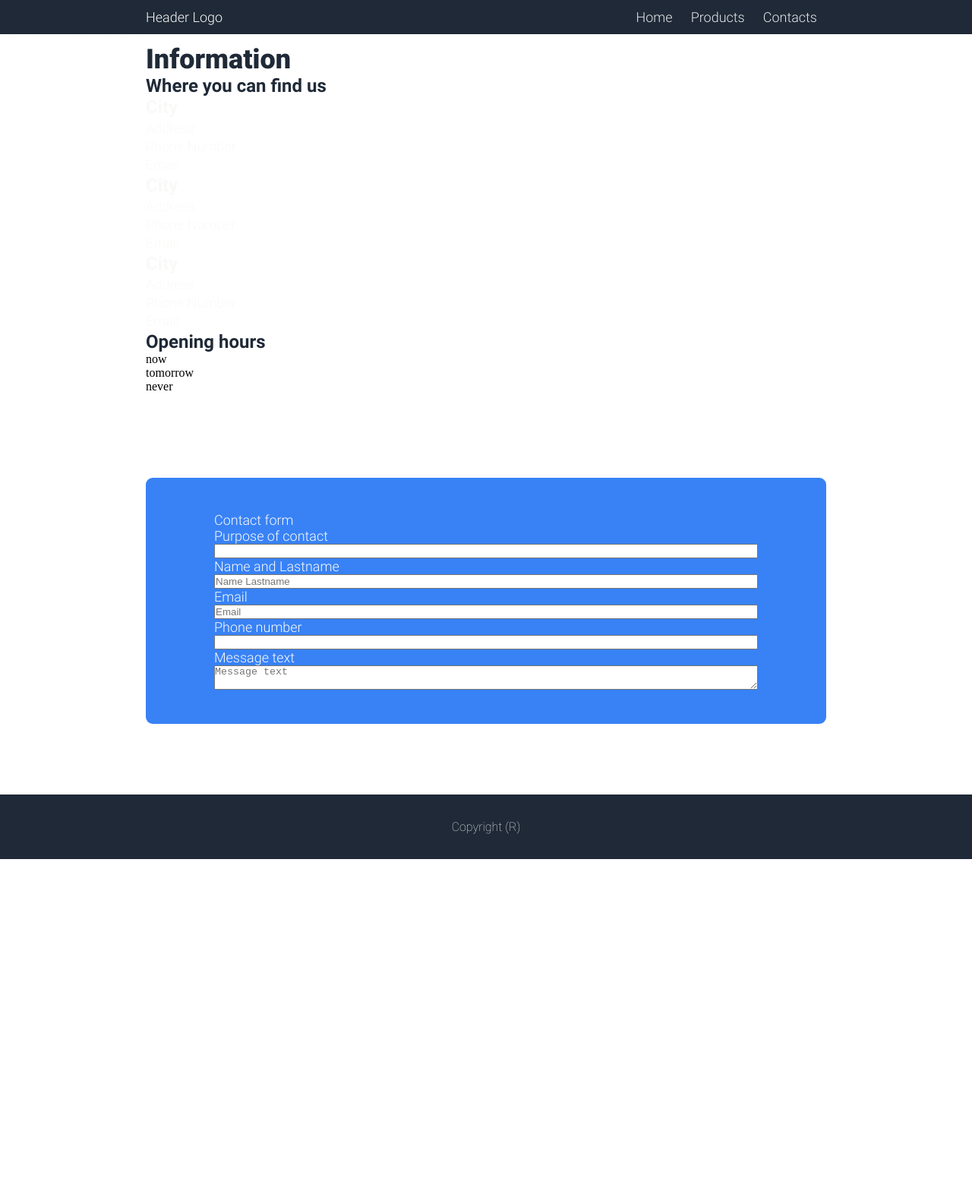
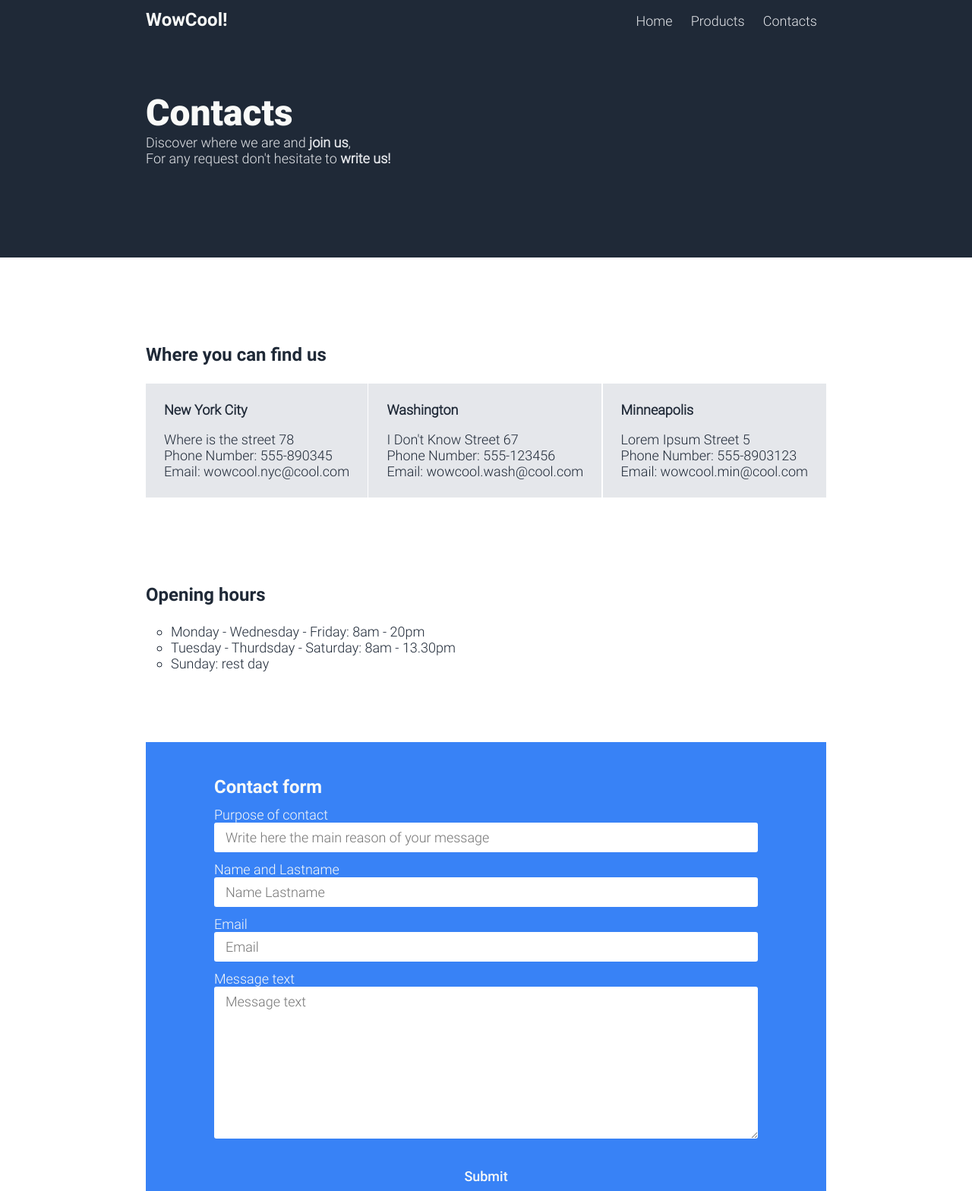
Before and after one commit to NicoCastelnuovo/brainnest-CSS-assignment, a plain HTML site: page pages/contacts.html in a window 1280 px wide. Shown: the top 1568 px of the page at 76% size. Before the commit the page ends 1131 px from the top, so only its background shows below. Drawn offline with Linux system fonts and the light colour scheme.

Commit message:
Refactoring CSS resuable classes

```diff
--- a/pages/contacts.html
+++ b/pages/contacts.html
@@ -8,82 +8,80 @@
   <link rel="stylesheet" href="../style.css">
 </head>
 <body>
-  <nav class="navbar flex padding">
+  <nav class="navbar grey-text">
     <header>
-      <a class="logo extra-bold med" href="../index.html">Header Logo</a>
+      <h3>WowCool!</h3>
     </header>
-    <ul class="flex">
-      <li><a class="navbar-link light" href="../index.html">Home</a></li>
-      <li><a class="navbar-link light" href="/pages/products.html">Products</a></li>
-      <li><a class="navbar-link light" href="/pages/contacts.html">Contacts</a></li>
+    <ul>
+      <li><a class="navbar-link" href="../index.html">Home</a></li>
+      <li><a class="navbar-link" href="./products.html">Products</a></li>
+      <li><a class="navbar-link" href="./contacts.html">Contacts</a></li>
     </ul>
   </nav>
 
   <main>
     <div id="wrapper">
-      <header>
-        <h1 class="contacts-title">Contacts</h1>
-      </header>
-      <section>
-        <h2>Information</h2>
+      <section class="dark-section normal-text grey-text">
         <div>
-          <h3 class="contacts-subtitle">Where you can find us</h3>
-          <ul>
-            <li>
-              <h3>City</h3>
-              <p>Address</p>
-              <p>Phone Number</p>
-              <p>Email:</p>
-            </li>
-            <li>
-              <h3>City</h3>
-              <p>Address</p>
-              <p>Phone Number</p>
-              <p>Email:</p>
-            </li>
-            <li>
-              <h3>City</h3>
-              <p>Address</p>
-              <p>Phone Number</p>
-              <p>Email:</p>
-            </li>
-          </ul>
+          <header>
+            <h1>Contacts</h1>
+          </header>
+          <p>Discover where we are  and <strong>join us</strong>,<br>
+            For any request don't hesitate to <strong>write us!</strong></p>
         </div>
-        <div>
-          <h3 class="contacts-subtitle">Opening hours</h3>
-          <ul>
-            <li>now</li>
-            <li>tomorrow</li>
-            <li>never</li>
-          </ul>
-        </div>
-        <figure>
-          <img >
-          <figcaption>
-
-          </figcaption>
-        </figure>
       </section>
 
-      <form class="form-section">
-        <div class="form-card contacts-page border-radius">
-          <legend>Contact form</legend>
-          <label>Purpose of contact</label>
-          <input>
-          <label>Name and Lastname</label>
-          <input type="text" placeholder="Name Lastname" required>
-          <label>Email</label>
-          <input type="email" placeholder="Email" required>
-          <label>Phone number</label>
-          <input>
-          <label>Message text</label>
-          <textarea placeholder="Message text" required></textarea>
+      <section class="white-section normal-text dark-blue-text contacts locations">
+        <h3>Where you can find us</h3>
+        <ul>
+          <li class="locations-card">
+            <h4>New York City</h4>
+            <p>Where is the street 78</p>
+            <p>Phone Number: 555-890345</p>
+            <p>Email: wowcool.nyc@cool.com</p>
+          </li>
+          <li class="locations-card">
+            <h4>Washington</h4>
+            <p>I Don't Know Street 67</p>
+            <p>Phone Number: 555-123456</p>
+            <p>Email: wowcool.wash@cool.com</p>
+          </li>
+          <li class="locations-card">
+            <h4>Minneapolis</h4>
+            <p>Lorem Ipsum Street 5</p>
+            <p>Phone Number: 555-8903123</p>
+            <p>Email: wowcool.min@cool.com</p>
+          </li>
+        </ul>
+      </section>
+
+      <section class="white-section normal-text dark-blue-text contacts openings">
+        <h3>Opening hours</h3>
+        <ul>
+          <li>Monday - Wednesday - Friday: 8am - 20pm</li>
+          <li>Tuesday - Thurdsday - Saturday: 8am - 13.30pm</li>
+          <li>Sunday: rest day</li>
+        </ul>
+      </section>
+
+      <form class="form-section" action="">
+        <div class="form-card contacts">
+          <legend><h3>Contact form</h3></legend>
+          <label for="reason">Purpose of contact</label>
+          <input id="reason" name="reason" type="text" placeholder="Write here the main reason of your message">
+          <label for="name">Name and Lastname</label>
+          <input id="name" name="name" type="text" placeholder="Name Lastname" required>
+          <label for="email">Email</label>
+          <input id="email" name="email" type="email" placeholder="Email" required>
+          <label for="message">Message text</label>
+          <textarea id="message" name="message" placeholder="Message text" required></textarea>
+          <button type="submit" class="blue-button border border-radius">Submit</button>
         </div>
       </form>
     </div>
   </main>
-  <footer>
-      Copyright (R)
+  <footer class="normal-text white-text">
+    WebSite made by NicoCastel - Copyright &copy
   </footer>
 </body>
 </html>
--- a/style.css
+++ b/style.css
@@ -1,3 +1,4 @@
+/* Imported fonts */
 @font-face {
     font-family: 'RobotoThin';
     src: url(fonts/Roboto-Thin.ttf) format('truetype');
@@ -47,8 +48,7 @@
     margin: 0;
     padding: 0;
     box-sizing: border-box;
-}
-body {
+    /* outline: 1px solid red; */
 }
 section {
     padding: 0 15%;
@@ -56,32 +56,6 @@ section {
 ul {
     list-style-type: none;
 }
-button {
-    font-family: 'RobotoMedium', sans-serif;
-    font-size: 18px;
-    background-color: var(--blue);
-    color: var(--grey);
-    border: none;
-    padding: 6px 30px;
-    margin: 12px 0;
-    cursor: pointer;
-}
-/* .flex {
-    display: flex;
-}
-.row {
-    flex-direction: row;
-}
-.col {
-    flex-direction: column;
-} */
-.border-radius {
-    border-radius: 9px;
-}
-.border {
-    border: 2px solid var(--grey);
-}
-
 
 
 /* Typography styles */
@@ -106,25 +80,70 @@ a {
     color: var(--grey);
     text-decoration: none;
 }
-p, form {
+.normal-text {
+    font-family: 'RobotoLight', sans-serif;
+    font-size: 18px;
+}
+
+
+/* text-colors */
+.white-text {
+    color: var(--white);
+}
+.grey-text {
+    color: var(--grey);
+}
+.blue-text {
+    color: var(--blue);
+}
+.dark-blue-text {
+    color: var(--dark-blue);
+}
+
+
+/* Shared components */
+.dark-section {
+    display: flex;
+    background-color: var(--dark-blue);
+    padding: 120px 15%;
+    gap: 24px;
+}
+.white-section {
+    display: flex;
+    flex-direction: column;
+    align-items: center;
+    padding: 0 15% 90px 15%;
+}
+.quote-section {
+    font-family: 'RobotoLightItalic', sans-serif;
+    font-size: 36px;
+    background-color: var(--grey);
+    padding: 120px 25%;
+}
+.form-card {
     font-family: 'RobotoLight', sans-serif;
     font-size: 18px;
     color: var(--white);
     margin: 3px 0;
+    display: flex;
+    background-color: var(--blue);
+    padding: 45px 90px;
 }
-figcaption {
-    font-family: 'RobotoLight', sans-serif;
+.blue-button {
+    font-family: 'RobotoMedium', sans-serif;
     font-size: 18px;
-    text-align: center;
-    color: var(--dark-blue);
-    margin: 3px 0;
+    background-color: var(--blue);
+    color: var(--white);
+    border: none;
+    padding: 6px 30px;
+    margin: 12px 0;
+    cursor: pointer;
 }
 
 
-/* Navbar */
+/* Navbar style */
 .navbar {
     background-color: var(--dark-blue);
-    color: var(--grey);
     display: flex;
     align-items: baseline;
     padding: 12px 15%;
@@ -137,100 +156,118 @@ figcaption {
 .navbar > ul {
     display: flex;
 }
-.logo {
-    color: var(--white);
-}
-.navbar .navbar-link {
-    color: var(--gray);
+.navbar-link {
     margin: 0 12px;
 }
 
 
+/* ------ HOME PAGE ------ */
 /* Hero section */
-.hero-section {
-    display: flex;
-    background-color: var(--dark-blue);
-    color: var(--grey);
-    padding: 120px 15%;
-    gap: 24px;
-}
 .hero-section > div {
     flex: 1 1 400px;
-}
-.hero-heading {
-    color: var(--white);
 }
 .hero-image {
     width: 400px;
     flex: 1 1 400px;
 }
 
-
 /* Info section */
-.info-section {
-    display: flex;
-    flex-direction: column;
-    align-items: center;
-    padding: 0 15% 120px 15%;
-}
 .info-heading {
     padding: 42px 0;
 }
 .info-list {
     display: flex;
-    gap: 36px;
+    justify-content: center;
+    gap: 39px;
 }
 .info-card {
-    width: 150px;
-    height: 150px;
+    flex-basis: 150px;
 }
 .info-img {
     background-color: var(--grey);
     border: 2px solid var(--blue);
     width: 150px;
     height: 150px;
+    object-fit: cover;
 }
-
-
-/* Quote */
-.quote-section {
-    font-family: 'RobotoLightItalic', sans-serif;
-    font-size: 36px;
-    background-color: var(--grey);
-    padding: 120px 25%;
+.info-card figcaption {
+    text-align: center;
 }
-
 
 /* Signup section */
 .form-section {
-    color: var(--white);
     padding: 90px 15%;
-}
-.form-card {
-    display: flex;
-    background-color: var(--blue);
-    padding: 45px 90px;
-
 }
 .form-card > div {
     flex-grow: 1;
 }
 
-
 /* Footer */
 footer {
-    font-family: 'RobotoThin', sans-serif;
+    background-color: var(--dark-blue);
     text-align: center;
-    background-color: var(--dark-blue);
-    color: var(--white);
     padding: 33px;
 }
 
 
-/* CONTACTS PAGE */
-.contacts-page {
+/* ------ PRODUCTS PAGE ------ */
+
+
+/* ------ CONTACTS PAGE ------ */
+/* Locations */
+.white-section.contacts {
+    flex-direction: row;
+    flex-wrap: wrap;
+    padding: 90px 15% 0 15%;
+}
+.white-section.contacts h3 {
+    color: var(--dark-blue);
+    flex-basis: 100%;
+    margin: 24px 0;
+}
+.white-section.locations h4 {
+    margin-bottom: 18px;
+}
+.white-section.locations ul {
+    display: flex;
+    justify-content: space-between;
+    flex-basis: 100%;
+}
+.locations-card {
+    background-color: var(--grey);
+    padding: 24px;
+}
+
+/* Openings */
+.white-section.openings {
+    color: var(--dark-blue);
+}
+.white-section.openings ul {
+    list-style-type: circle;
+    margin-left: 33px;
+}
+
+/* Form */
+.form-card.contacts {
     flex-direction: column;
 }
-.contacts-subtitle {
-    color: var(--dark-blue);
+.form-card.contacts h3 {
+    margin-bottom: 12px;
 }
+.form-card.contacts > input, textarea {
+    font-family: 'RobotoLight', sans-serif;
+    font-size: 18px;
+    padding: 9px 15px;
+    border-radius: 3px;
+    border: none;
+}
+.form-card.contacts input {
+    margin-bottom: 12px;
+}
+.form-card.contacts textarea {
+    height: 200px;
+}
+.form-card.contacts button {
+    width: 50%;
+    margin: 33px auto 0 auto;
+}
```
Also changed, not shown: index.html (+26 -26 lines), pages/products.html (+9 -9 lines), images/hero-info-1.jpg (added), images/hero-info-2.jpg (added), images/hero-info-3.jpg (added), images/hero-info-4.jpg (added).
